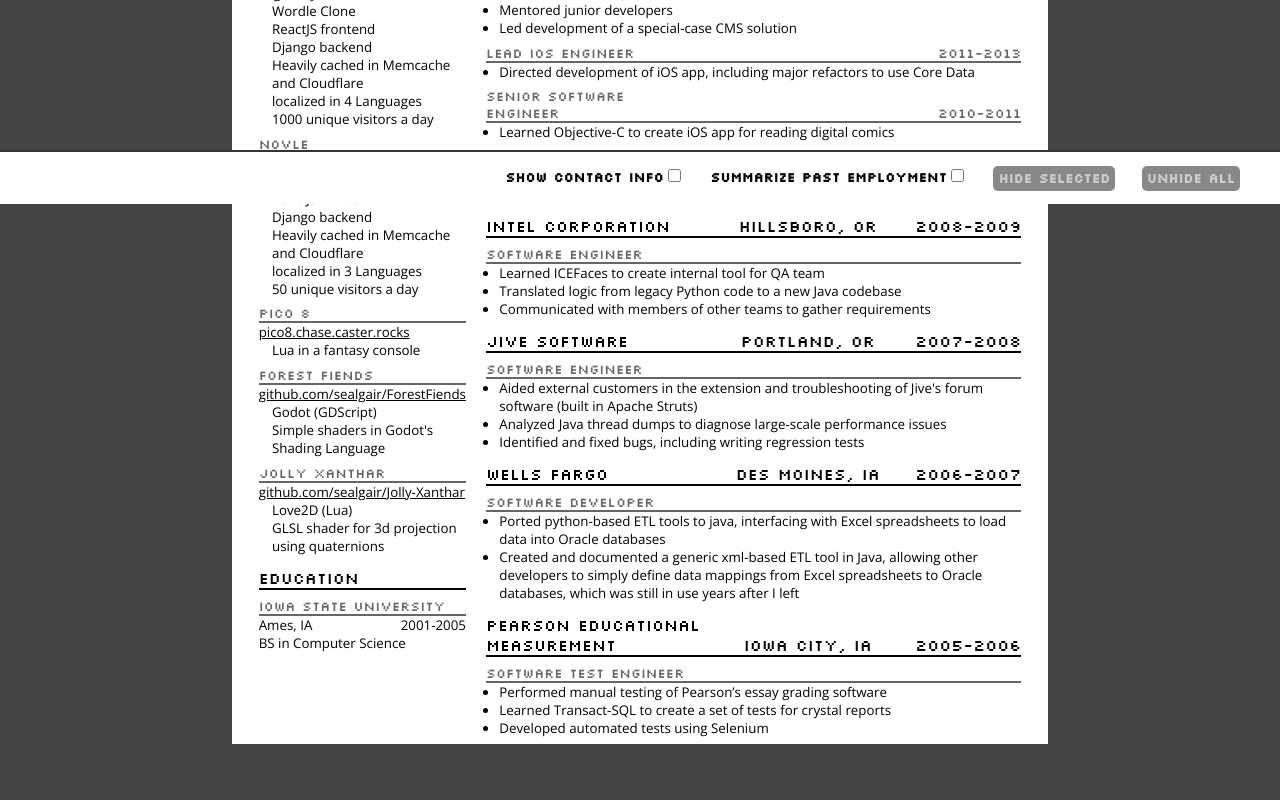
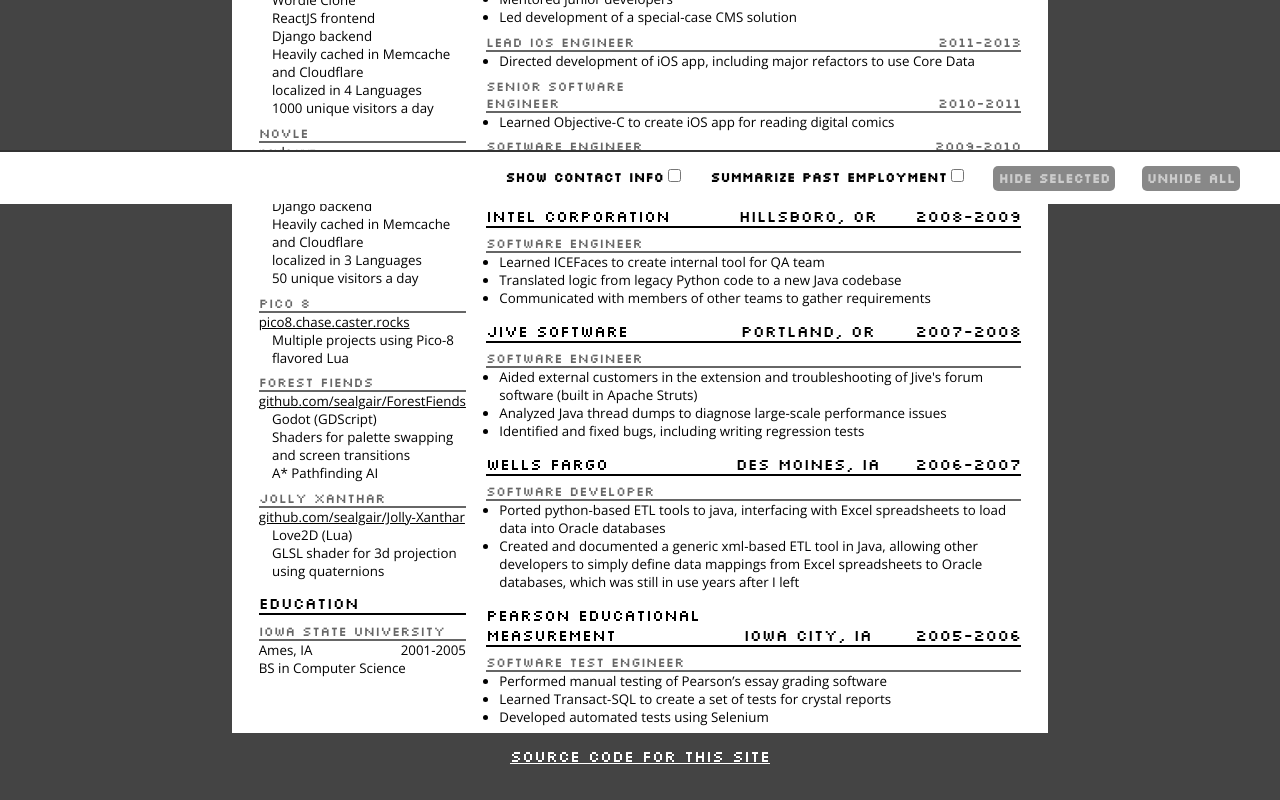
Before and after one commit to sealgair/Resume, a React (Create React App) app: page / in a window 1280 px wide. Shown: the part 596-1396 px from the top of the page. Built offline with nearby package versions, Linux system fonts and the light colour scheme.

Commit message:
some style and content tweaks

```diff
--- a/src/App.css
+++ b/src/App.css
@@ -6,7 +6,7 @@
   --light-blue: #ADD8E6;
   --med-blue: #4C4CAD;
   --dark-blue: #353579;
-  --title-font: "Silkscreen", monospace;
+  --pixel-font: "Silkscreen", monospace;
 }
 #content {
   max-width: 8.5in;
@@ -23,7 +23,7 @@
   text-align: center;
 }
 h1, h2 {
-  font-family: var(--title-font);
+  font-family: var(--pixel-font);
 }
 h1, h2 {
   margin: 0;
@@ -32,7 +32,7 @@
   font-size: 20pt;
 }
 h2 {
-  font-size: 18pt;
+  font-size: 16pt;
 }
 a {
   color: black;
@@ -59,7 +59,7 @@
 
 #columns {
   display: flex;
-  margin-top: 1em;
+  margin-top: 0.5em;
 }
 
 #columns .column:first-of-type {
@@ -73,7 +73,7 @@
 }
 
 .title {
-  font-family: var(--title-font);
+  font-family: var(--pixel-font);
   font-size: 12pt;
   width: 100%;
   border-bottom: 2px solid;
@@ -152,15 +152,21 @@
 li:empty {
   display: none;
 }
-/* hide containers which contain no leaf selectables */
-.select-container:not(:has(.selectable:not(.select-container))) {
-  display: none;
+
+#source {
+  font-family: var(--pixel-font);
+  display: block;
+  width: 100%;
+  color: white;
+  text-align: center;
+  font-size: 12pt;
+  margin-bottom: 1em;
 }
 
 #controls,
 #control-spacer {
   width: 100%;
-  font-family: var(--title-font);
+  font-family: var(--pixel-font);
   font-weight: bold;
   background-color: white;
   border-top: 2px solid #333;
@@ -186,7 +192,7 @@
 }
 
 #controls button {
-  font-family: var(--title-font);
+  font-family: var(--pixel-font);
   background-color: var(--med-blue);
   white-space: nowrap;
   color: white;
@@ -213,7 +219,7 @@
   .nobreak {
     break-inside: avoid;
   }
-  #controls, #print-frame {
+  #footer {
     display: none;
   }
   #content {
--- a/src/App.tsx
+++ b/src/App.tsx
@@ -217,11 +217,14 @@
           </div>
         </div>
       </div>
-      <ControlBar showContact={this.state.showContact}
-                  changeShowContact={this.changeShowContact}
-                  summarize={this.state.summarize}
-                  changeSummarize={this.changeSummarize}
-      />
+      <div id="footer">
+        <a id="source" href="https://github.com/sealgair/Resume" target="_new">Source Code for This Site</a>
+        <ControlBar showContact={this.state.showContact}
+                    changeShowContact={this.changeShowContact}
+                    summarize={this.state.summarize}
+                    changeSummarize={this.changeSummarize}
+        />
+      </div>
     </>)
   }
 }
--- a/src/data.json
+++ b/src/data.json
@@ -178,7 +178,7 @@
           "skills": [
             "Lua"
           ],
-          "description": "Lua in a fantasy console"
+          "description": "Multiple projects using Pico-8 flavored Lua"
         }
       ]
     },
@@ -197,7 +197,14 @@
           "skills": [
             "GLSL"
           ],
-          "description": "Simple shaders in Godot's Shading Language"
+          "description": "Shaders for palette swapping and screen transitions"
+        },
+        {
+          "skills": [
+            "GDScript",
+            "Algorithms"
+          ],
+          "description": "A* Pathfinding AI"
         }
       ]
     },
```
